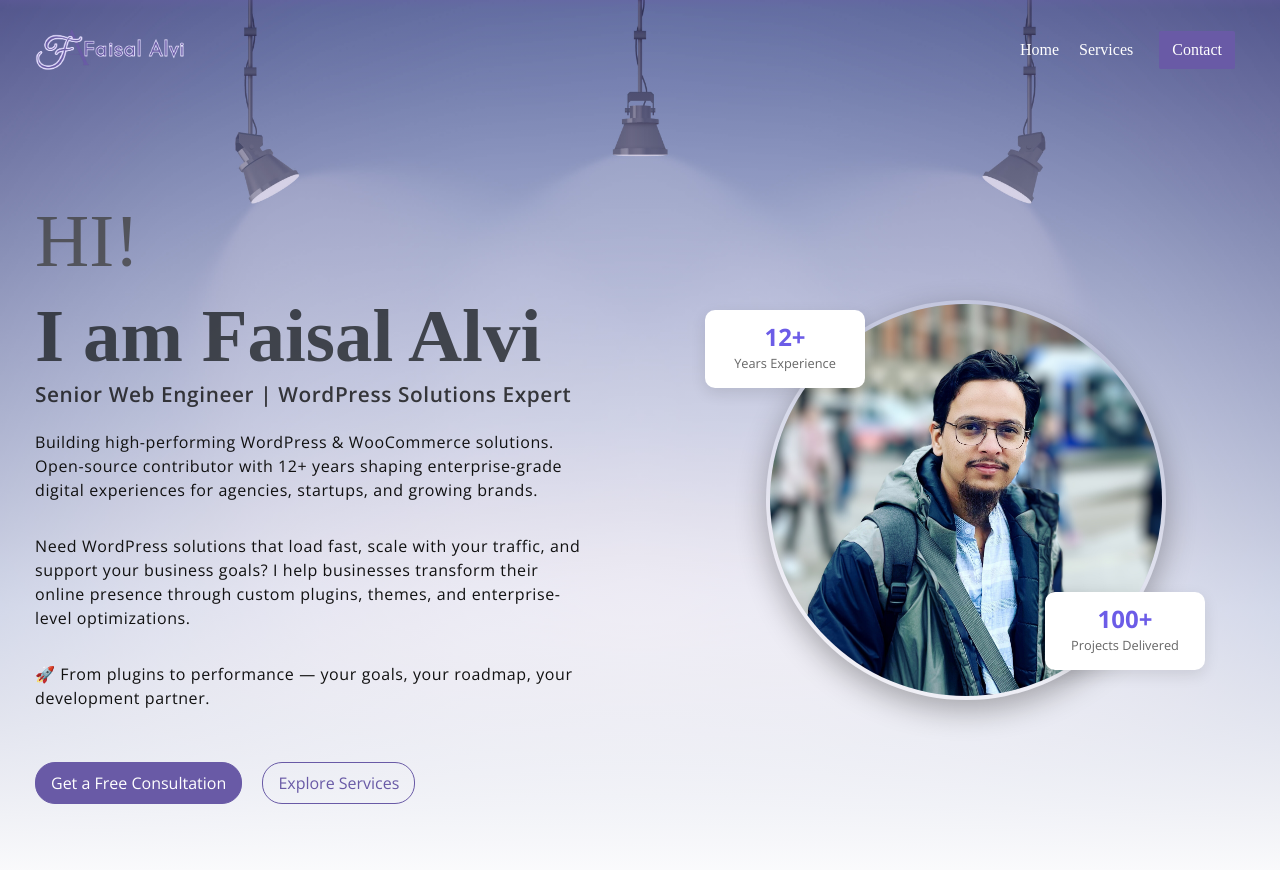
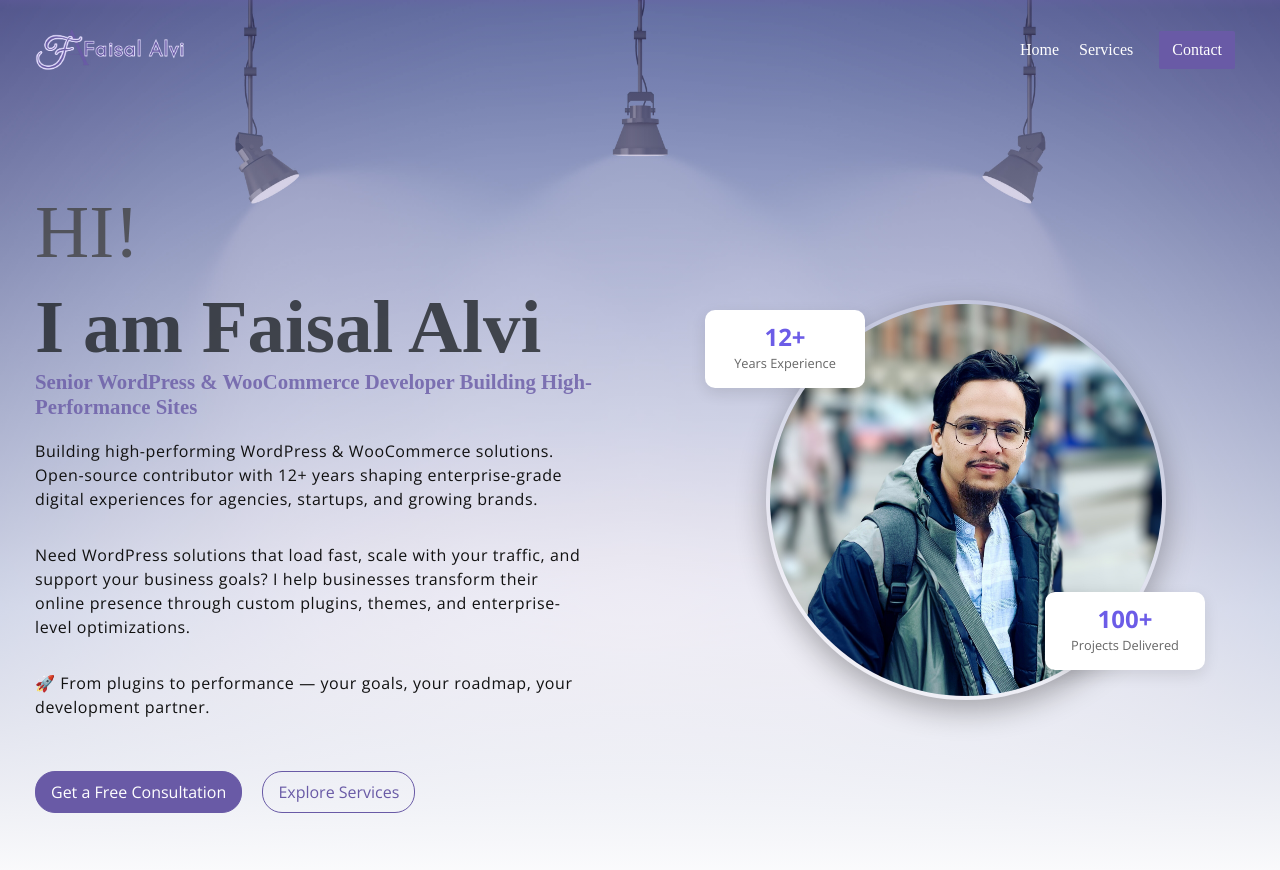
Before and after one commit to faisal-alvi/faisal-alvi.github.io, a Jekyll site: the page index.html, which Jekyll copies as it is, in a window 1280 px wide and 900 px high. Shown: the top 870 px of the window. Built offline with Jekyll 4.4.1, drawn with Linux system fonts in a browser that asks for light colours; some web fonts are replaced.

Commit message:
Revise SEO metadata and header content
Updated meta tags and descriptions for SEO and clarity. Enhanced header content to better reflect expertise and services offered.

```diff
--- a/index.html
+++ b/index.html
@@ -12,9 +12,9 @@
     </script>
 	<meta charset="utf-8">
     <meta name="viewport" content="width=device-width, initial-scale=1, shrink-to-fit=no">
-    <meta name="description" content="Faisal Alvi - Building high-performing WordPress & WooCommerce solutions | Open-source contributor | 12+ years shaping enterprise-grade digital experiences.">
+    <meta name="description" content="Senior WordPress and WooCommerce developer with 12+ years of experience building high-performance, scalable, and secure sites for agencies, startups, and growing brands. Available for custom development, WooCommerce solutions, and performance optimization." />
     <meta name="author" content="Faisal Alvi">
-    <title>Faisal Alvi | WordPress & WooCommerce Solutions Architect</title>
+    <title>Faisal Alvi | Senior WordPress & WooCommerce Developer for High-Performance Sites</title>
 
     <!-- Favicon -->
     <link rel="icon" type="image/x-icon" href="assets/imgs/favicon/favicon.ico">
@@ -28,7 +28,50 @@
 	<link rel="stylesheet" href="assets/css/meyawo.css">
     <!-- Custom styles -->
     <link rel="stylesheet" href="assets/css/custom.css">
+
+	<link rel="canonical" href="https://faisalalvi.com/" />
+
+	<meta property="og:type" content="website">
+	<meta property="og:title" content="Faisal Alvi | Senior WordPress & WooCommerce Developer">
+	<meta property="og:description" content="Senior WordPress and WooCommerce developer with 12+ years of experience building high-performance, scalable, and secure sites for agencies, startups, and growing brands." />
+	<meta property="og:url" content="https://faisalalvi.com/">
+	<meta property="og:image" content="https://faisalalvi.com/assets/imgs/me-amsterdam.jpg">
+	<meta property="og:site_name" content="Faisal Alvi">
+
+	<meta name="twitter:card" content="summary_large_image">
+	<meta name="twitter:title" content="Faisal Alvi | Senior WordPress & WooCommerce Developer">
+	<meta name="twitter:description" content="High-performance WordPress & WooCommerce solutions, custom plugins, and performance consulting.">
+	<meta name="twitter:image" content="https://faisalalvi.com/assets/imgs/me-amsterdam.jpg">
+	<meta name="twitter:site" content="@_the_faisal">
+
     <script src="https://www.google.com/recaptcha/api.js" async defer></script>
+
+	<script type="application/ld+json">
+	{
+	  "@context": "https://schema.org",
+	  "@type": "Person",
+	  "name": "Faisal Alvi",
+	  "jobTitle": "Senior WordPress & WooCommerce Developer",
+	  "url": "https://faisalalvi.com/",
+	  "image": "https://faisalalvi.com/assets/imgs/me-amsterdam.jpg",
+	  "sameAs": [
+	    "https://www.linkedin.com/in/alvifaisal/",
+	    "https://github.com/faisal-alvi",
+	    "https://profiles.wordpress.org/faisal03/",
+	    "https://twitter.com/_the_faisal"
+	  ],
+	  "worksFor": {
+	    "@type": "Organization",
+	    "name": "Freelance / Consulting"
+	  },
+	  "address": {
+	    "@type": "PostalAddress",
+	    "addressCountry": "IN",
+	    "addressLocality": "Ahmedabad",
+	    "addressRegion": "Gujarat"
+	  }
+	}
+	</script>
 </head>
 <body data-spy="scroll" data-target=".navbar" data-offset="40" id="home">
 
@@ -66,14 +109,14 @@
         <div class="header-content container">
             <div class="row align-items-center">
                 <div class="col-lg-6">
-                    <div class="header-text">
-                        <h1 class="header-title">
+					<div class="header-text">
+                        <h2 class="header-title">
                             <span class="up">HI!</span>
                             <span class="down">I am Faisal Alvi</span>
-                        </h1>
-                        <p class="header-subtitle">Senior Web Engineer | WordPress Solutions Expert</p>
+                        </h2>
+                        <h1 class="header-subtitle">Senior WordPress &amp; WooCommerce Developer Building High-Performance Sites</h1>
                         <p class="header-description">
-                            Building high-performing WordPress & WooCommerce solutions. Open-source contributor with 12+ years shaping enterprise-grade digital experiences for agencies, startups, and growing brands.
+                            Building high-performing WordPress &amp; WooCommerce solutions. Open-source contributor with 12+ years shaping enterprise-grade digital experiences for agencies, startups, and growing brands.
                         </p>
                         <p class="header-description">
                             Need WordPress solutions that load fast, scale with your traffic, and support your business goals? I help businesses transform their online presence through custom plugins, themes, and enterprise-level optimizations.
@@ -87,7 +130,7 @@
                 </div>
                 <div class="col-lg-6">
                     <div class="header-image">
-                        <img src="assets/imgs/me-amsterdam.jpg" alt="Faisal Alvi" class="img-fluid rounded-circle header-photo">
+                        <img src="assets/imgs/me-amsterdam.jpg" alt="Senior WordPress and WooCommerce developer Faisal Alvi" class="img-fluid rounded-circle header-photo">
                         <div class="trust-indicators">
                             <div class="trust-card">
                                 <div class="trust-number">12+</div>
```
Also changed, not shown: other parts of index.html (+4 -0 lines).
